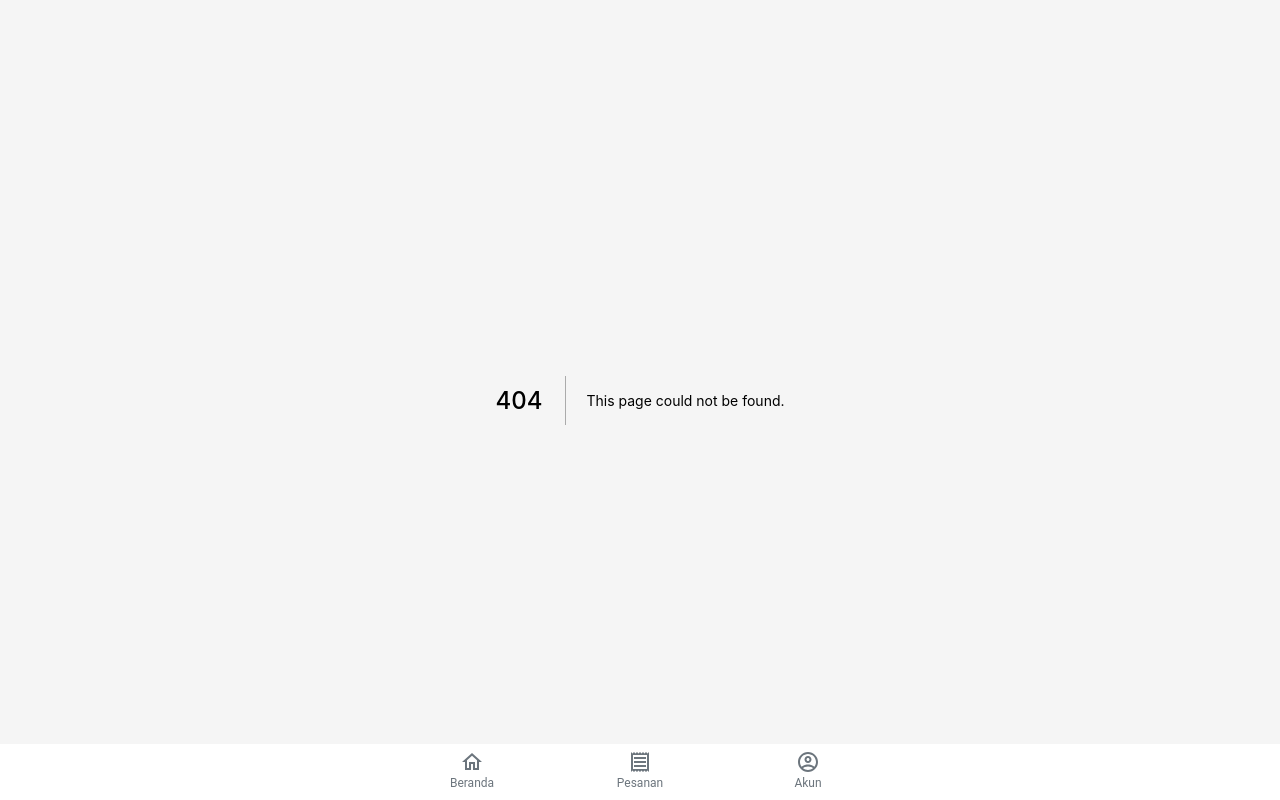
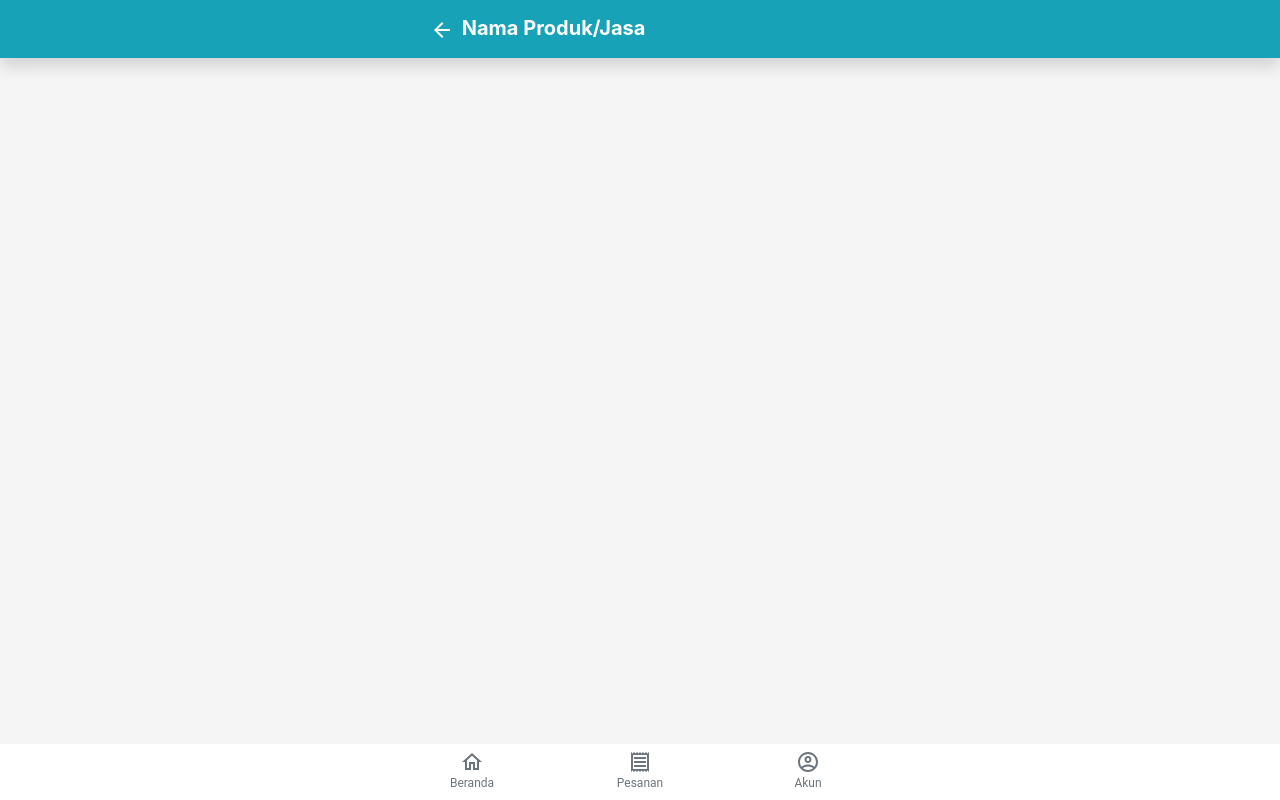
Before and after one commit to audeta35/dev-cuci-sofa, a Next.js app: page /produk/1 in a window 1280 px wide. Before the commit this address had no page. Built offline with nearby package versions, Linux system fonts and the light colour scheme.

Commit message:
Pages : buat halaman produk

```diff
--- /dev/null
+++ b/pages/produk/[slug].jsx
@@ -0,0 +1,26 @@
+import React, {Component, Fragment} from 'react';
+import { Container } from '@material-ui/core';
+
+import Navbars from '../../Component/Navbars';
+
+class Produk extends Component {
+
+    constructor(props) {
+
+        super(props);
+    }
+
+    render() {
+
+        return (
+
+            <Fragment>
+                <Navbars navbrand="Nama Produk/Jasa" stack={true} />
+                <Container maxWidth="xs">
+                </Container>
+            </Fragment>
+        )
+    }
+}
+
+export default Produk;
```
